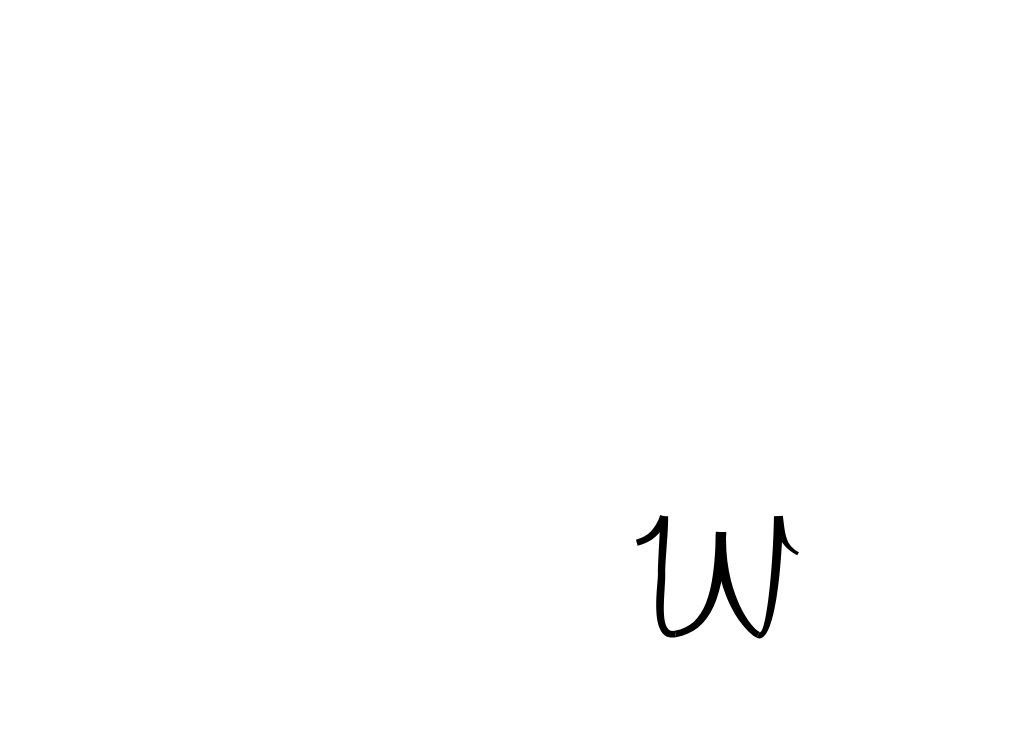
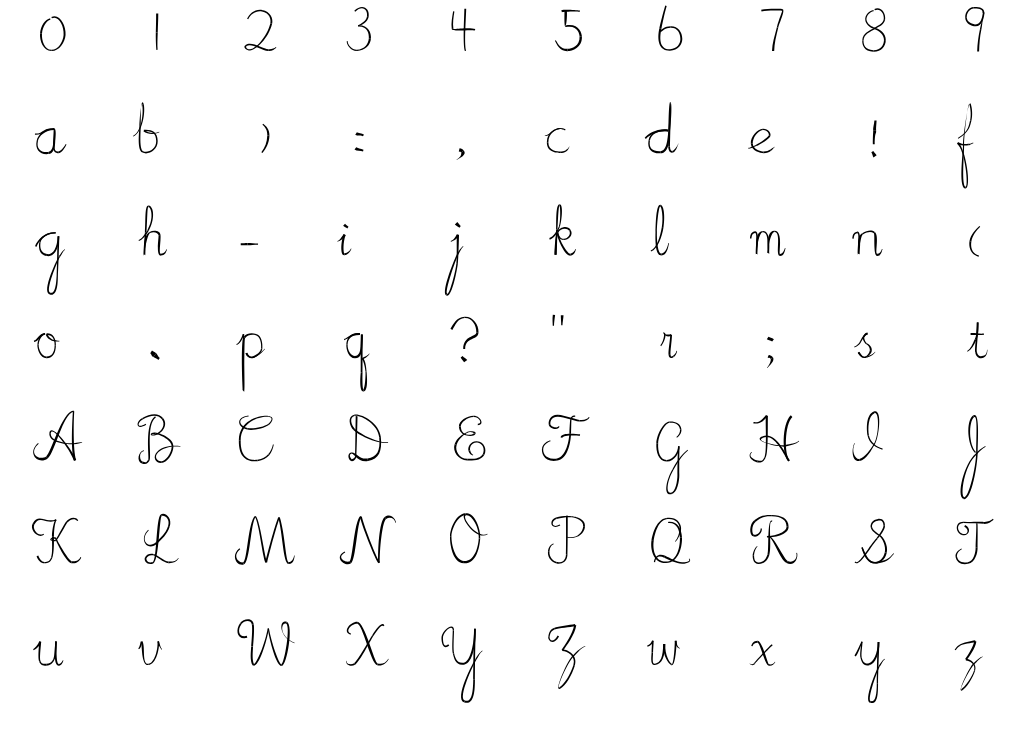
Before and after one commit to jyh1/cgh, a React (Create React App) app: page / in a window 1280 px wide. Shown: the top 742 px of the page, without its empty margins (22-1047 px from the left). Built offline with nearby package versions, Linux system fonts and the light colour scheme.

Commit message:
display all chars

```diff
--- a/src/App.tsx
+++ b/src/App.tsx
@@ -4,6 +4,7 @@ import './App.css';
 import * as F from './character/fonts'
 import * as C from './character/classes'
 import {drawSegment} from './canvas/draw'
+import { Vec } from './math/vector';
 
 class App extends React.Component<{}, {curr: number}>{
 
@@ -22,15 +23,28 @@ class App extends React.Component<{}, {curr: number}>{
     // }
   }
   render(){
-    const c = Object.keys(F.defaultFont)[this.state.curr]
-    const char = new C.CharacterObj(F.defaultFont["w"])
-    console.log(c, this.state.curr)
+    const cs = []
+    const dv = new Vec(0, 0)
+    const l = Object.keys(F.defaultFont).length
+    for (let i = 0; i < l / 10 + 1; i ++){
+      dv.x = 0
+      for (let j = 0; j < 10; j ++){
+        if (i * 10 + j >= l){
+          break
+        }
+        const c = Object.keys(F.defaultFont)[i*10+j]
+        cs.push((<React.Fragment key={i*10+j}>{new C.CharacterObj(F.defaultFont[c]).toSVGEle({unitWidth: 1, origin: dv})}</React.Fragment>))
+        dv.x += 4
+      }
+      dv.y += 4
+    }
+    // const char = new C.CharacterObj(F.defaultFont[c])
     return (
       <div className="App">
         <div className="App">
           {/* <canvas ref="canvas" width={640} height={425} /> */}
-          <svg viewBox="-5 -5 10 10" width={"100%"} height={"100%"} onClick={() => this.setState(s => ({curr: s.curr+1}))}>
-            {char.toSVGEle(1)}
+          <svg viewBox="-2 -2 50 50" width={"100%"} height={"100%"} onClick={() => this.setState(s => ({curr: s.curr+1}))}>
+            {cs}
           </svg>
         </div>
       </div>
--- a/src/character/classes.tsx
+++ b/src/character/classes.tsx
@@ -6,6 +6,8 @@ import { Matrix } from '../math/matrix';
 
 const SampleRate = 3
 const dt = 1 / (SampleRate + 1)
+
+export type RenderConfig = {origin: Vec, unitWidth: number}
 
 export class Bezier {
     points: T.Quadruple<Vec>
@@ -21,6 +23,9 @@ export class Bezier {
         return this.points[i].y
     }
 
+    translate(dv: Vec){
+        this.points = this.points.map(p => p.add(dv)) as T.Quadruple<Vec>
+    }
 
     // fit for Bezier curve with the same slope at two ends, and distance from the original curve determined by thickness
     solve(thickness: (t: number) => number){
@@ -96,16 +101,17 @@ export class SegmentObj {
 
         const [o0p, o1p, o2p, o3p] = outerStrand.points.map(p => p.toString())
         const [i0p, i1p, i2p, i3p] = innerStrand.points.map(p => p.toString())
-        // segment counter
+        // segment contour
         const path =
             `M${o0p} C${o1p} ${o2p} ${o3p} L${i3p} C${i2p} ${i1p} ${i0p}`
         return path
     }
-    toSVGEle(k: number, thickness: number){
+    toSVGEle(k: number, config: RenderConfig){
+        this.curve.translate(config.origin)
         // const [p0, p1, p2, p3] = this.curve.points.map(p => p.toString())
         return (
             <React.Fragment>
-            <path key={k} d={this.toSVGString(thickness)}
+            <path key={k} d={this.toSVGString(config.unitWidth)}
                 className="segment-base"
             />
             {/* <path key={k + 10} d={`M${p0} C${p1} ${p2} ${p3}`} style={{fill: "none", strokeWidth: "0.005px", stroke: "red"}}/> */}
@@ -120,10 +126,10 @@ export class CharacterObj {
         this.segments = character.segments.map(s => new SegmentObj(s))
     }
 
-    toSVGEle(thickness: number){
+    toSVGEle(config: RenderConfig){
         return(
             <React.Fragment>
-                {this.segments.map((s, i) => s.toSVGEle(i, thickness))}
+                {this.segments.map((s, i) => s.toSVGEle(i, config))}
                 {/* {this.segments[1].toSVGEle(0, thickness)} */}
             </React.Fragment>
         )
```
